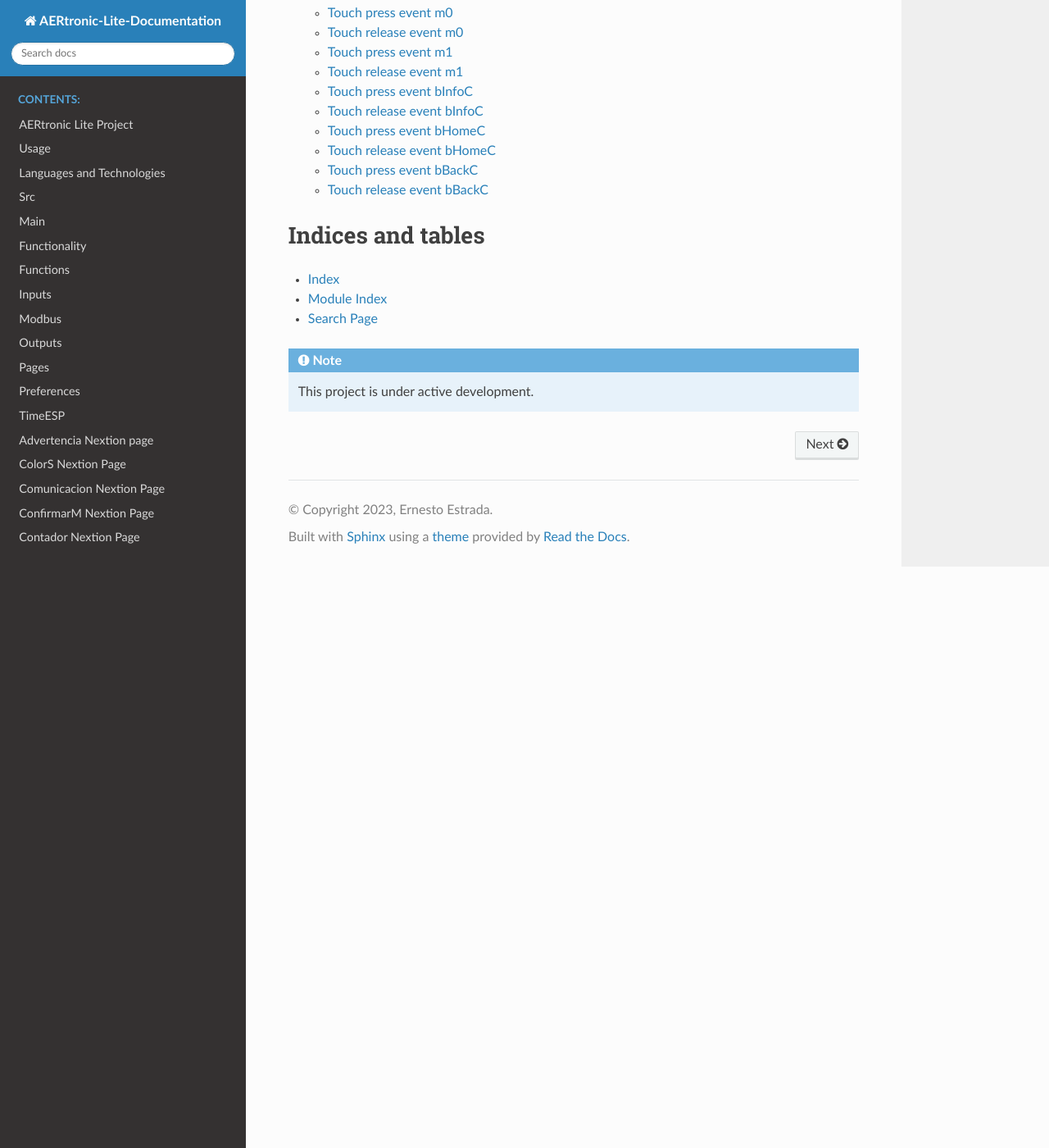
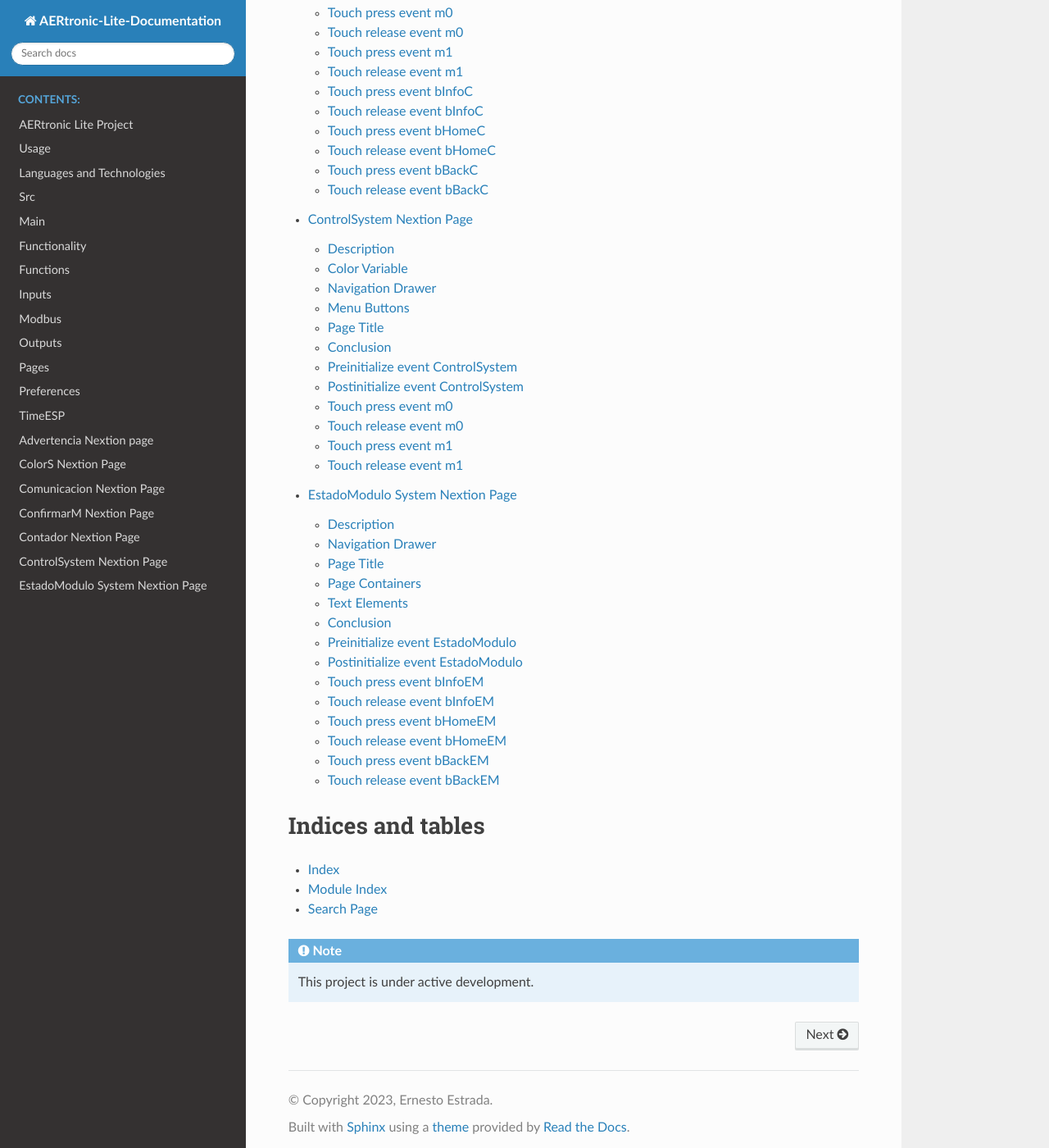
Before and after one commit to ErnestoAerzen/AERtronic-Lite-Documentation, a Sphinx documentation site: the page built from source/index.rst, in a window 1280 px wide and 1400 px high, scrolled down 4176 px. Shown: the whole window at 82% size. Built offline with Sphinx 7.4.7 and the Read the Docs theme 2.0.0, drawn with Linux system fonts in a browser that asks for light colours; part of the change alters nothing that is shown.

Commit message:
Add controlsystem and estadomodulo rst files

```diff
--- /dev/null
+++ b/source/controlsystem.rst
@@ -0,0 +1,355 @@
+ControlSystem Nextion Page
+==========================
+
+Description
+-----------
+
+This script is designed for use with a Nextion display, a touchscreen interface commonly used in embedded projects. The script defines the layout and functionality of the display, including buttons, icons, and text elements.
+
+Color Variable
+--------------
+
+The script uses a color variable `cbutton.val` to specify the color for certain elements throughout the display. This variable allows for dynamic color changes based on user interaction or system state.
+
+Navigation Drawer
+-----------------
+
+The script starts by defining a navigation drawer using circular buttons (created with the `cirs` command). These buttons are positioned at specific coordinates and use the color variable `color` for their appearance. Lines are drawn to connect the circular buttons, and rectangles are filled to create the background of the navigation drawer.
+
+Menu Buttons
+------------
+
+The script defines two sets of menu buttons. Each set consists of two circular buttons created with the `cirs` command. The color for these buttons is specified using the `cbutton.val` variable. Lines are drawn to outline the buttons, and rectangles are filled to give them a distinct appearance. This approach allows for flexibility in changing button colors.
+
+Page Title
+----------
+
+Circular buttons are used to create a visually appealing page title. Lines are drawn to connect these buttons, and a rectangle is filled to form the background of the page title. The color for these elements is specified using the `color` variable.
+
+Navigation Drawer Icons
+~~~~~~~~~~~~~~~~~~~~~~~
+
+The script checks the background color (`fondo`) and sets the font color (`fontColor.val`) accordingly. Depending on the background color, specific icons are displayed using the `pic` command. Each theme corresponds to a set of icons. Additionally, icons are positioned within the menu buttons to provide visual representation.
+
+Text
+~~~~
+
+Text elements are displayed on the screen based on the value of `sys0`, likely representing the selected system language. Different text is displayed for various language settings. The `xstr` command is used to define text elements, including their position, font color, background color, and text content.
+
+Conclusion
+-----------
+
+This script defines the visual elements and interactivity of a Nextion display. It allows users to navigate through menus, select themes, and interact with buttons. The color variable (`cbutton.val`) provides flexibility in customizing the appearance of elements. The script also accommodates multiple languages for text display, enhancing the user experience.
+
+Please note that the specific functionality and behavior of this script may vary based on the broader context of the project it is used in.
+
+Preinitialize event ControlSystem
+---------------------------------
+
+.. code-block:: javascript
+
+    ControlSystem.bco=fondo
+    cbutton.val=color
+
+
+    printh 52 FE FF FF FF
+
+Postinitialize event ControlSystem
+----------------------------------
+
+.. code-block:: javascript
+
+    cbutton.val=color
+    //Nav Drawer start
+    cirs 30,30,20,color
+    cirs 80,30,20,color
+    cirs 30,450,20,color
+    cirs 80,450,20,color
+    line 30,10,80,10,color
+    line 100,30,100,450,color
+    line 30,470,80,470,color
+    line 10,30,10,450,color
+    fill 10,30,90,420,color
+    fill 30,10,50,20,color
+    fill 30,450,50,20,color
+    //Nav Drawer end
+    //Menu buttons start
+    //First button
+    cirs 150,130,30,cbutton.val
+    cirs 390,130,30,cbutton.val
+    line 150,100,390,100,cbutton.val
+    line 150,160,390,160,cbutton.val
+    fill 150,100,240,60,cbutton.val
+    //Second button
+    cirs 500,130,30,cbutton.val
+    cirs 740,130,30,cbutton.val
+    line 500,100,740,100,cbutton.val
+    line 500,160,740,160,cbutton.val
+    fill 500,100,240,60,cbutton.val
+    //Page title start
+    cirs 330,40,30,color
+    cirs 520,40,30,color
+    line 330,10,520,10,color
+    line 330,70,520,70,color
+    fill 330,10,190,60,color
+    //Page title end
+    //Nav Drawer icons start
+    if(fondo==65534)
+    {
+      //Font color
+      fontColor.val=0
+      //Theme 1
+      pic 25,30,78
+      pic 25,120,144
+      pic 25,400,146
+      //Button's icons
+      pic 150,115,295
+      pic 500,115,296
+    }else if(fondo==63391)
+    {
+      //Font color
+      fontColor.val=0
+      //Theme 2
+      pic 25,30,89
+      pic 25,120,148
+      pic 25,400,150
+      //Button's icons
+      pic 150,115,297
+      pic 500,115,298
+    }else if(fondo==65438)
+    {
+      //Font color
+      fontColor.val=0
+      //Theme 3
+      pic 25,30,100
+      pic 25,120,152
+      pic 25,400,154
+      //Button's icons
+      pic 150,115,299
+      pic 500,115,300
+    }else if(fondo==63421)
+    {
+      //Font color
+      fontColor.val=0
+      //Theme 4
+      pic 25,30,111
+      pic 25,120,156
+      pic 25,400,158
+      //Button's icons
+      pic 150,115,301
+      pic 500,115,302
+    }else if(fondo==6339)
+    {
+      //Font color
+      fontColor.val=65535
+      //Theme 5
+      pic 25,30,122
+      pic 25,120,160
+      pic 25,400,162
+      //Button's icons
+      pic 150,115,303
+      pic 500,115,304
+    }else if(fondo==8484)
+    {
+      //Font color
+      fontColor.val=65535
+      //Theme 6
+      pic 25,30,133
+      pic 25,120,164
+      pic 25,400,166
+      //Button's icons
+      pic 150,115,305
+      pic 500,115,306
+    }
+    //Nav Drawer icons end
+    //Page text start
+    if(sys0==0)
+    {
+      //Spanish
+      xstr 325,25,200,25,4,fontColor.val,color,1,1,3,"Sistema de control"
+      xstr 200,120,250,25,6,fontColor.val,color,0,1,3,"Misceláneos"
+      xstr 550,120,250,25,6,fontColor.val,color,0,1,3,"Comunicación"
+    }else if(sys0==1)
+    {
+      //Italian
+      xstr 325,25,200,25,4,fontColor.val,color,1,1,3,"Sistema di controllo"
+      xstr 200,120,250,25,6,fontColor.val,color,0,1,3,"Varie"
+      xstr 550,120,250,25,6,fontColor.val,color,0,1,3,"Comunicazione"
+    }else if(sys0==2)
+    {
+      //French
+      xstr 325,25,200,25,4,fontColor.val,color,1,1,3,"Système de contrôle"
+      xstr 200,120,250,25,6,fontColor.val,color,0,1,3,"Divers"
+      xstr 550,120,250,25,6,fontColor.val,color,0,1,3,"Communication"
+    }else if(sys0==3)
+    {
+      //English
+      xstr 325,25,200,25,4,fontColor.val,color,1,1,3,"Control system"
+      xstr 200,120,250,25,6,fontColor.val,color,0,1,3,"Miscellaneous"
+      xstr 550,120,250,25,6,fontColor.val,color,0,1,3,"Communication"
+    }else if(sys0==4)
+    {
+      //German
+      xstr 325,25,200,25,4,fontColor.val,color,1,1,3,"Kontrollsystem"
+      xstr 200,120,250,25,6,fontColor.val,color,0,1,3,"Verschiedenes"
+      xstr 550,120,250,25,6,fontColor.val,color,0,1,3,"Kommunikation"
+    }else if(sys0==5)
+    {
+      //Portuguese
+      xstr 325,25,200,25,4,fontColor.val,color,1,1,3,"Sistema de controle"
+      xstr 200,120,250,25,6,fontColor.val,color,0,1,3,"Diversos"
+      xstr 550,120,250,25,6,fontColor.val,color,0,1,3,"Comunicação"
+    }
+    //Page text end
+
+Touch press event m0
+--------------------
+
+.. code-block:: javascript
+
+    cirs 150,130,30,fondo
+    cirs 390,130,30,fondo
+    line 150,100,390,100,fondo
+    line 150,160,390,160,fondo
+    fill 150,100,240,60,fondo
+
+Touch release event m0
+----------------------
+
+.. code-block:: javascript
+
+    cirs 150,130,30,cbutton.val
+    cirs 390,130,30,cbutton.val
+    line 150,100,390,100,cbutton.val
+    line 150,160,390,160,cbutton.val
+    fill 150,100,240,60,cbutton.val
+    //Theme starts
+    if(fondo==65534)
+    {
+      //Theme 1
+      pic 150,115,295
+    }else if(fondo==63391)
+    {
+      //Theme 2
+      pic 150,115,297
+    }else if(fondo==65438)
+    {
+      //Theme 3
+      pic 150,115,299
+    }else if(fondo==63421)
+    {
+      //Theme 4
+      pic 150,115,301
+    }else if(fondo==6339)
+    {
+      //Theme 5
+      pic 150,115,303
+    }else if(fondo==8484)
+    {
+      //Theme 6
+      pic 150,115,305
+    }
+    //Text
+    if(sys0==0)
+    {
+      //Spanish
+      xstr 200,120,250,25,6,BLACK,color,0,1,3,"Misceláneos"
+    }else if(sys0==1)
+    {
+      //Italian
+      xstr 200,120,250,25,6,BLACK,color,0,1,3,"Varie"
+    }else if(sys0==2)
+    {
+      //French
+      xstr 200,120,250,25,6,BLACK,color,0,1,3,"Divers"
+    }else if(sys0==3)
+    {
+      //English
+      xstr 200,120,250,25,6,BLACK,color,0,1,3,"Miscellaneous"
+    }else if(sys0==4)
+    {
+      //German
+      xstr 200,120,250,25,6,BLACK,color,0,1,3,"Verschiedenes"
+    }else if(sys0==5)
+    {
+      //Portuguese
+      xstr 200,120,250,25,6,BLACK,color,0,1,3,"Diversos"
+    }
+    //
+    page Varios
+
+Touch press event m1
+--------------------
+
+.. code-block:: javascript
+
+    cirs 500,130,30,fondo
+    cirs 740,130,30,fondo
+    line 500,100,740,100,fondo
+    line 500,160,740,160,fondo
+    fill 500,100,240,60,fondo
+
+Touch release event m1
+----------------------
+
+.. code-block:: javascript
+
+    cirs 500,130,30,cbutton.val
+    cirs 740,130,30,cbutton.val
+    line 500,100,740,100,cbutton.val
+    line 500,160,740,160,cbutton.val
+    fill 500,100,240,60,cbutton.val
+    //Theme starts
+    if(fondo==65534)
+    {
+      //Theme 1
+      pic 500,115,296
+    }else if(fondo==63391)
+    {
+      //Theme 2
+      pic 500,115,298
+    }else if(fondo==65438)
+    {
+      //Theme 3
+      pic 500,115,300
+    }else if(fondo==63421)
+    {
+      //Theme 4
+      pic 500,115,302
+    }else if(fondo==6339)
+    {
+      //Theme 5
+      pic 500,115,304
+    }else if(fondo==8484)
+    {
+      //Theme 6
+      pic 500,115,306
+    }
+    //Text
+    if(sys0==0)
+    {
+      //Spanish
+      xstr 550,120,250,25,6,BLACK,color,0,1,3,"Comunicación"
+    }else if(sys0==1)
+    {
+      //Italian
+      xstr 550,120,250,25,6,BLACK,color,0,1,3,"Comunicazione"
+    }else if(sys0==2)
+    {
+      //French
+      xstr 550,120,250,25,6,BLACK,color,0,1,3,"Communication"
+    }else if(sys0==3)
+    {
+      //English
+      xstr 550,120,250,25,6,BLACK,color,0,1,3,"Communication"
+    }else if(sys0==4)
+    {
+      //German
+      xstr 550,120,250,25,6,BLACK,color,0,1,3,"Kommunikation"
+    }else if(sys0==5)
+    {
+      //Portuguese
+      xstr 550,120,250,25,6,BLACK,color,0,1,3,"Comunicação"
+    }
+    //
+    page Comunicacion
--- /dev/null
+++ b/source/estadomodulo.rst
@@ -0,0 +1,385 @@
+EstadoModulo System Nextion Page
+================================
+
+Description
+-----------
+
+This script is designed for use with a Nextion display, a touchscreen interface commonly used in embedded projects. The script defines the layout and functionality of the display, including buttons, icons, and text elements.
+
+Navigation Drawer
+-----------------
+
+The script begins by defining a navigation drawer with circular buttons (created using the `cirs` command). These buttons are positioned at specific coordinates and use the `color` variable for their appearance. Lines are drawn to connect the circular buttons, creating a visual separation. Additionally, rectangles are filled to form the background of the navigation drawer.
+
+Page Title
+----------
+
+Following the navigation drawer, circular buttons are used to create a visually appealing page title. Lines are drawn to connect these buttons, and a rectangle is filled to create the background of the title area. The `color` variable is used for the appearance of these elements.
+
+Page Containers
+---------------
+
+The script defines multiple page containers, each consisting of two circular buttons with connecting lines and filled rectangles. These containers are organized in a row. The `color` variable is used to specify the appearance of these elements. The multiple containers create a structured layout for the display.
+
+Navigation Drawer Icons
+~~~~~~~~~~~~~~~~~~~~~~~
+
+The script checks the background color (`fondo`) and sets the font color (`fontColor.val`) accordingly. Depending on the background color, specific icons are displayed using the `pic` command. Each theme corresponds to a set of icons. Additionally, icons are positioned within the navigation drawer to provide visual representation.
+
+Text Elements
+-------------
+
+Text elements are displayed on the screen based on the value of `sys0`, which likely represents the selected system language. Different text is displayed for various language settings. The `xstr` command is used to define text elements, including their position, font color, background color, and text content. The text elements include module names and status indicators.
+
+Conclusion
+-----------
+
+This script defines the visual elements and interactivity of a Nextion display. It allows users to navigate through menus, view module names and statuses, and interact with buttons. The use of the `color` variable provides flexibility in customizing the appearance of elements. The script also accommodates multiple languages for text display, enhancing the user experience.
+
+Please note that the specific functionality and behavior of this script may vary based on the broader context of the project it is used in.
+
+Preinitialize event EstadoModulo
+--------------------------------
+
+.. code-block:: javascript
+
+    // Changes the page's background color
+    EstadoModulo.bco=fondo
+    // Sends the current page number over serial
+    sendme
+
+Postinitialize event EstadoModulo
+---------------------------------
+
+.. code-block:: javascript
+
+    //Nav Drawer start
+    cirs 30,30,20,color
+    cirs 80,30,20,color
+    cirs 30,450,20,color
+    cirs 80,450,20,color
+    line 30,10,80,10,color
+    line 100,30,100,450,color
+    line 30,470,80,470,color
+    line 10,30,10,450,color
+    fill 10,30,90,420,color
+    fill 30,10,50,20,color
+    fill 30,450,50,20,color
+    //Nav Drawer end
+    //Page title start
+    cirs 330,40,30,color
+    cirs 520,40,30,color
+    line 330,10,520,10,color
+    line 330,70,520,70,color
+    fill 330,10,190,60,color
+    //Page title end
+    //Page containers start
+    //First container
+    cirs 200,130,30,color
+    cirs 700,130,30,color
+    line 200,100,700,100,color
+    line 200,160,700,160,color
+    fill 200,100,500,60,color
+    //Second container
+    cirs 200,200,30,color
+    cirs 700,200,30,color
+    line 200,170,700,170,color
+    line 200,230,700,230,color
+    fill 200,170,500,60,color
+    //Third container
+    cirs 200,270,30,color
+    cirs 700,270,30,color
+    line 200,240,700,240,color
+    line 200,300,700,300,color
+    fill 200,240,500,60,color
+    //Fourth container
+    cirs 200,340,30,color
+    cirs 700,340,30,color
+    line 200,310,700,310,color
+    line 200,370,700,370,color
+    fill 200,310,500,60,color
+    //Fifth container
+    cirs 200,410,30,color
+    cirs 700,410,30,color
+    line 200,380,700,380,color
+    line 200,440,700,440,color
+    fill 200,380,500,60,color
+    //Page container end
+    //Nav Drawer icons start
+    if(fondo==65534)
+    {
+      //Font color
+      fontColor.val=0
+      //Theme 1
+      pic 25,30,78
+      pic 25,120,144
+      pic 25,400,146
+    }else if(fondo==63391)
+    {
+      //Font color
+      fontColor.val=0
+      //Theme 2
+      pic 25,30,89
+      pic 25,120,148
+      pic 25,400,150
+    }else if(fondo==65438)
+    {
+      //Font color
+      fontColor.val=0
+      //Theme 3
+      pic 25,30,100
+      pic 25,120,152
+      pic 25,400,154
+    }else if(fondo==63421)
+    {
+      //Font color
+      fontColor.val=0
+      //Theme 4
+      pic 25,30,111
+      pic 25,120,156
+      pic 25,400,158
+    }else if(fondo==6339)
+    {
+      //Font color
+      fontColor.val=65535
+      //Theme 5
+      pic 25,30,122
+      pic 25,120,160
+      pic 25,400,162
+    }else if(fondo==8484)
+    {
+      //Font color
+      fontColor.val=65535
+      //Theme 6
+      pic 25,30,133
+      pic 25,120,164
+      pic 25,400,166
+    }
+    //Nav Drawer icons end
+    //Text start
+    if(sys0==0)
+    {
+      //Spanish
+      xstr 330,25,200,25,4,fontColor.val,color,1,1,3,"Estado del módulo"
+      xstr 360,117,150,25,0,fontColor.val,color,0,1,3,"Arranque"
+      xstr 360,187,150,25,0,fontColor.val,color,0,1,3,"Paro"
+      xstr 360,257,150,25,0,fontColor.val,color,0,1,3,"OK"
+      xstr 360,327,150,25,0,fontColor.val,color,0,1,3,"Advertencia"
+      xstr 360,397,150,25,0,fontColor.val,color,0,1,3,"Alarma"
+    }else if(sys0==1)
+    {
+      //Italian
+      xstr 330,25,200,25,4,fontColor.val,color,1,1,3,"Stato del modulo"
+      xstr 360,117,150,25,0,fontColor.val,color,0,1,3,"Inizio"
+      xstr 360,187,150,25,0,fontColor.val,color,0,1,3,"fermare"
+      xstr 360,257,150,25,0,fontColor.val,color,0,1,3,"OK"
+      xstr 360,327,150,25,0,fontColor.val,color,0,1,3,"Avvertimento"
+      xstr 360,397,150,25,0,fontColor.val,color,0,1,3,"Allarme"
+    }else if(sys0==2)
+    {
+      //French
+      xstr 330,25,200,25,4,fontColor.val,color,1,1,3,"État des modules"
+      xstr 360,117,150,25,0,fontColor.val,color,0,1,3,"Début"
+      xstr 360,187,150,25,0,fontColor.val,color,0,1,3,"Chômage"
+      xstr 360,257,150,25,0,fontColor.val,color,0,1,3,"OK"
+      xstr 360,327,150,25,0,fontColor.val,color,0,1,3,"Avertissement"
+      xstr 360,397,150,25,0,fontColor.val,color,0,1,3,"Alarme"
+    }else if(sys0==3)
+    {
+      //English
+      xstr 330,25,200,25,4,fontColor.val,color,1,1,3,"Module status"
+      xstr 360,117,150,25,0,fontColor.val,color,0,1,3,"Start"
+      xstr 360,187,150,25,0,fontColor.val,color,0,1,3,"Stop"
+      xstr 360,257,150,25,0,fontColor.val,color,0,1,3,"OK"
+      xstr 360,327,150,25,0,fontColor.val,color,0,1,3,"Warning"
+      xstr 360,397,150,25,0,fontColor.val,color,0,1,3,"Alarm"
+    }else if(sys0==4)
+    {
+      //German
+      xstr 330,25,200,25,4,fontColor.val,color,1,1,3,"Modulstatus"
+      xstr 360,117,150,25,0,fontColor.val,color,0,1,3,"Anfang"
+      xstr 360,187,150,25,0,fontColor.val,color,0,1,3,"Arbeitslosigkeit"
+      xstr 360,257,150,25,0,fontColor.val,color,0,1,3,"OK"
+      xstr 360,327,150,25,0,fontColor.val,color,0,1,3,"Vorbehalt"
+      xstr 360,397,150,25,0,fontColor.val,color,0,1,3,"Alarm"
+    }else if(sys0==5)
+    {
+      //Portuguese
+      xstr 330,25,200,25,4,fontColor.val,color,1,1,3,"Status do módulo"
+      xstr 360,117,150,25,0,fontColor.val,color,0,1,3,"Começar"
+      xstr 360,187,150,25,0,fontColor.val,color,0,1,3,"Pare"
+      xstr 360,257,150,25,0,fontColor.val,color,0,1,3,"OK"
+      xstr 360,327,150,25,0,fontColor.val,color,0,1,3,"Advertência"
+      xstr 360,397,150,25,0,fontColor.val,color,0,1,3,"Alarme"
+    }
+    //Page tiltle end
+    //Name of module
+    xstr 250,115,100,25,4,fontColor.val,65535,0,1,3,"A01-DI1"
+    xstr 250,185,100,25,4,fontColor.val,65535,0,1,3,"A01-DI2"
+    xstr 250,255,100,25,4,fontColor.val,65535,0,1,3,"A01-DO1"
+    xstr 250,325,100,25,4,fontColor.val,65535,0,1,3,"A01-DO2"
+    xstr 250,395,100,25,4,fontColor.val,65535,0,1,3,"A01-DO3"
+
+Touch press event bInfoEM
+-------------------------
+
+.. code-block:: javascript
+
+    //changes the images according the theme selected
+    if(fondo==65534)
+    {
+      pic 25,30,79
+    }else if(fondo==63391)
+    {
+      pic 25,30,90
+    }else if(fondo==65438)
+    {
+      pic 25,30,101
+    }else if(fondo==63421)
+    {
+      pic 25,30,112
+    }else if(fondo==6339)
+    {
+      pic 25,30,123
+    }else if(fondo==8484)
+    {
+      pic 25,30,134
+    }
+    //
+    Info.returnPage.val=dp
+
+Touch release event bInfoEM
+---------------------------
+
+.. code-block:: javascript
+
+    //restores the images according the theme selected
+    if(fondo==65534)
+    {
+      pic 25,30,78
+    }else if(fondo==63391)
+    {
+      pic 25,30,89
+    }else if(fondo==65438)
+    {
+      pic 25,30,100
+    }else if(fondo==63421)
+    {
+      pic 25,30,111
+    }else if(fondo==6339)
+    {
+      pic 25,30,122
+    }else if(fondo==8484)
+    {
+      pic 25,30,133
+    }
+    //
+    page Info
+
+Touch press event bHomeEM
+-------------------------
+
+.. code-block:: javascript
+
+    //Changes the image according the theme selected
+    if(fondo==65534)
+    {
+      pic 25,120,145
+    }else if(fondo==63391)
+    {
+      pic 25,120,149
+    }else if(fondo==65438)
+    {
+      pic 25,120,153
+    }else if(fondo==63421)
+    {
+      pic 25,120,157
+    }else if(fondo==6339)
+    {
+      pic 25,120,161
+    }else if(fondo==8484)
+    {
+      pic 25,120,165
+    }
+
+Touch release event bHomeEM
+---------------------------
+
+.. code-block:: javascript
+
+    //Restores the image according the theme selected
+    if(fondo==65534)
+    {
+      pic 25,120,144
+    }else if(fondo==63391)
+    {
+      pic 25,120,148
+    }else if(fondo==65438)
+    {
+      pic 25,120,152
+    }else if(fondo==63421)
+    {
+      pic 25,120,156
+    }else if(fondo==6339)
+    {
+      pic 25,120,160
+    }else if(fondo==8484)
+    {
+      pic 25,120,164
+    }
+    //
+    page Home
+
+Touch press event bBackEM
+-------------------------
+
+.. code-block:: javascript
+
+    //Changes the image according the theme selected
+    if(fondo==65534)
+    {
+      pic 25,400,147
+    }else if(fondo==63391)
+    {
+      pic 25,400,151
+    }else if(fondo==65438)
+    {
+      pic 25,400,155
+    }else if(fondo==63421)
+    {
+      pic 25,400,159
+    }else if(fondo==6339)
+    {
+      pic 25,400,163
+    }else if(fondo==8484)
+    {
+      pic 25,400,167
+    }
+
+Touch release event bBackEM
+---------------------------
+
+.. code-block:: javascript
+
+    //Restores the image according the theme selected
+    if(fondo==65534)
+    {
+      pic 25,400,146
+    }else if(fondo==63391)
+    {
+      pic 25,400,150
+    }else if(fondo==65438)
+    {
+      pic 25,400,154
+    }else if(fondo==63421)
+    {
+      pic 25,400,159
+    }else if(fondo==6339)
+    {
+      pic 25,400,162
+    }else if(fondo==8484)
+    {
+      pic 25,400,166
+    }
+    //
+    page Menu
--- a/source/index.rst
+++ b/source/index.rst
@@ -37,6 +37,8 @@ Check out the :doc:`usage` section for further information, including how to
    comunicacion
    confirmarm
    contador
+   controlsystem
+   estadomodulo
 
 Indices and tables
 ==================
```
Also changed, not shown: 14 other files.
